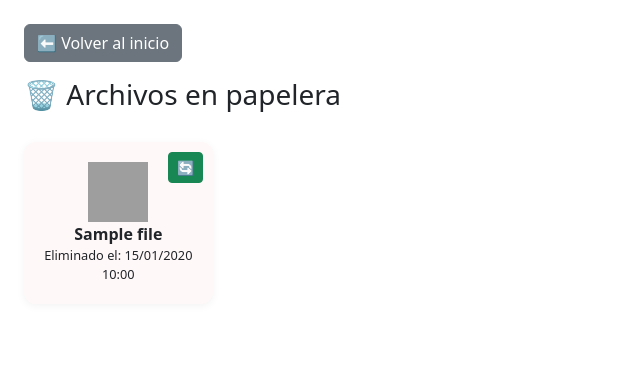
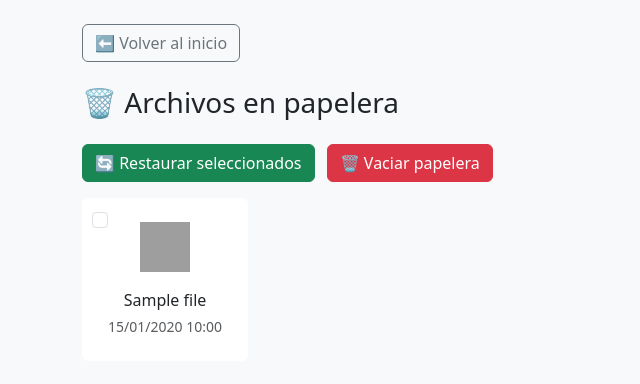
Before and after one commit to andres-app/drive, a PHP site: page /trash.php in a window 1280 px wide. Shown: the top 384 px of the page, without its empty margins (0-640 px from the left). Run offline with PHP 8.4, Linux system fonts and the light colour scheme; the visitor is signed in with stand-in values (Sample User, id 1); tables that the repository leaves empty or names only in its code hold one stand-in row (values such as "Sample post"); grey boxes are pictures that could not be loaded.

Commit message:
Se mejora la apariencia de trash, asi mismo cambios de estado para que la data no se elimine

```diff
--- a/trash.php
+++ b/trash.php
@@ -43,60 +43,79 @@ function getFileIcon($fileName)
 <head>
     <meta charset="UTF-8">
     <title>Papelera</title>
-    <link rel="stylesheet" href="https://cdn.jsdelivr.net/npm/bootstrap@5.3.0/dist/css/bootstrap.min.css">
+    <link href="https://cdn.jsdelivr.net/npm/bootstrap@5.3.0/dist/css/bootstrap.min.css" rel="stylesheet">
     <style>
-        .grid-container {
-            display: grid;
-            grid-template-columns: repeat(auto-fill, minmax(180px, 1fr));
-            gap: 20px;
-            margin-top: 30px;
+        body {
+            background-color: #f8f9fa;
         }
 
-        .grid-item {
-            background-color: #fff8f8;
-            border-radius: 12px;
-            box-shadow: 0 2px 8px rgba(0, 0, 0, 0.05);
-            text-align: center;
-            padding: 20px;
-            position: relative;
+        .card {
+            border: none;
+            transition: transform 0.2s ease, box-shadow 0.2s ease;
         }
 
-        .grid-item img {
-            width: 60px;
-            height: 60px;
+        .card:hover {
+            transform: translateY(-4px);
+            box-shadow: 0 6px 20px rgba(0, 0, 0, 0.1);
         }
 
-        .restore-btn {
-            position: absolute;
-            top: 10px;
-            right: 10px;
+        .file-icon {
+            width: 50px;
+            height: 50px;
         }
 
         .file-name {
+            font-weight: 500;
             white-space: nowrap;
             overflow: hidden;
             text-overflow: ellipsis;
-            display: block;
+        }
+
+        .checkbox-top {
+            position: absolute;
+            top: 10px;
+            left: 10px;
+        }
+
+        .card-body {
+            padding-top: 1rem;
         }
     </style>
 </head>
-<body class="p-4">
+<body>
 
-    <a href="index.php" class="btn btn-secondary mb-3">⬅ Volver al inicio</a>
+<div class="container py-4">
+    <a href="index.php" class="btn btn-outline-secondary mb-4">⬅ Volver al inicio</a>
     <h3 class="mb-4">🗑 Archivos en papelera</h3>
 
-    <div class="grid-container">
-        <?php foreach ($deletedFiles as $file): ?>
-            <div class="grid-item">
-                <form method="POST" action="restore.php" class="restore-btn">
-                    <input type="hidden" name="restore_id" value="<?= $file['id'] ?>">
-                    <button type="submit" class="btn btn-sm btn-success">🔄</button>
-                </form>
-                <img src="<?= getFileIcon($file['name']) ?>" alt="icono">
-                <strong class="file-name"><?= htmlspecialchars($file['name']) ?></strong>
-                <div style="font-size: 0.8rem;">Eliminado el: <?= date('d/m/Y H:i', strtotime($file['created_at'])) ?></div>
+    <form method="POST" action="acciones_papelera.php">
+        <div class="mb-3 d-flex justify-content-between align-items-center">
+            <div>
+                <button type="submit" name="accion" value="restaurar" class="btn btn-success me-2">🔄 Restaurar seleccionados</button>
+                <button type="submit" name="accion" value="eliminar" class="btn btn-danger" onclick="return confirm('¿Estás seguro de vaciar la papelera? Esta acción no se puede deshacer.');">🗑 Vaciar papelera</button>
             </div>
-        <?php endforeach; ?>
-    </div>
+        </div>
+
+        <div class="row g-4">
+            <?php foreach ($deletedFiles as $file): ?>
+                <div class="col-6 col-sm-4 col-md-3 col-lg-2">
+                    <div class="card bg-white position-relative h-100 text-center p-2">
+                        <input type="checkbox" name="ids[]" value="<?= $file['id'] ?>" class="form-check-input checkbox-top">
+                        <img src="<?= getFileIcon($file['name']) ?>" alt="icono" class="file-icon mx-auto mt-3">
+                        <div class="card-body">
+                            <div class="file-name" title="<?= htmlspecialchars($file['name']) ?>">
+                                <?= htmlspecialchars($file['name']) ?>
+                            </div>
+                            <div class="text-muted small mt-1">
+                                <?= date('d/m/Y H:i', strtotime($file['created_at'])) ?>
+                            </div>
+                        </div>
+                    </div>
+                </div>
+            <?php endforeach; ?>
+        </div>
+    </form>
+</div>
+
 </body>
 </html>
```
Also changed, not shown: acciones_papelera.php (added, +29 -0 lines), 2 other files.
